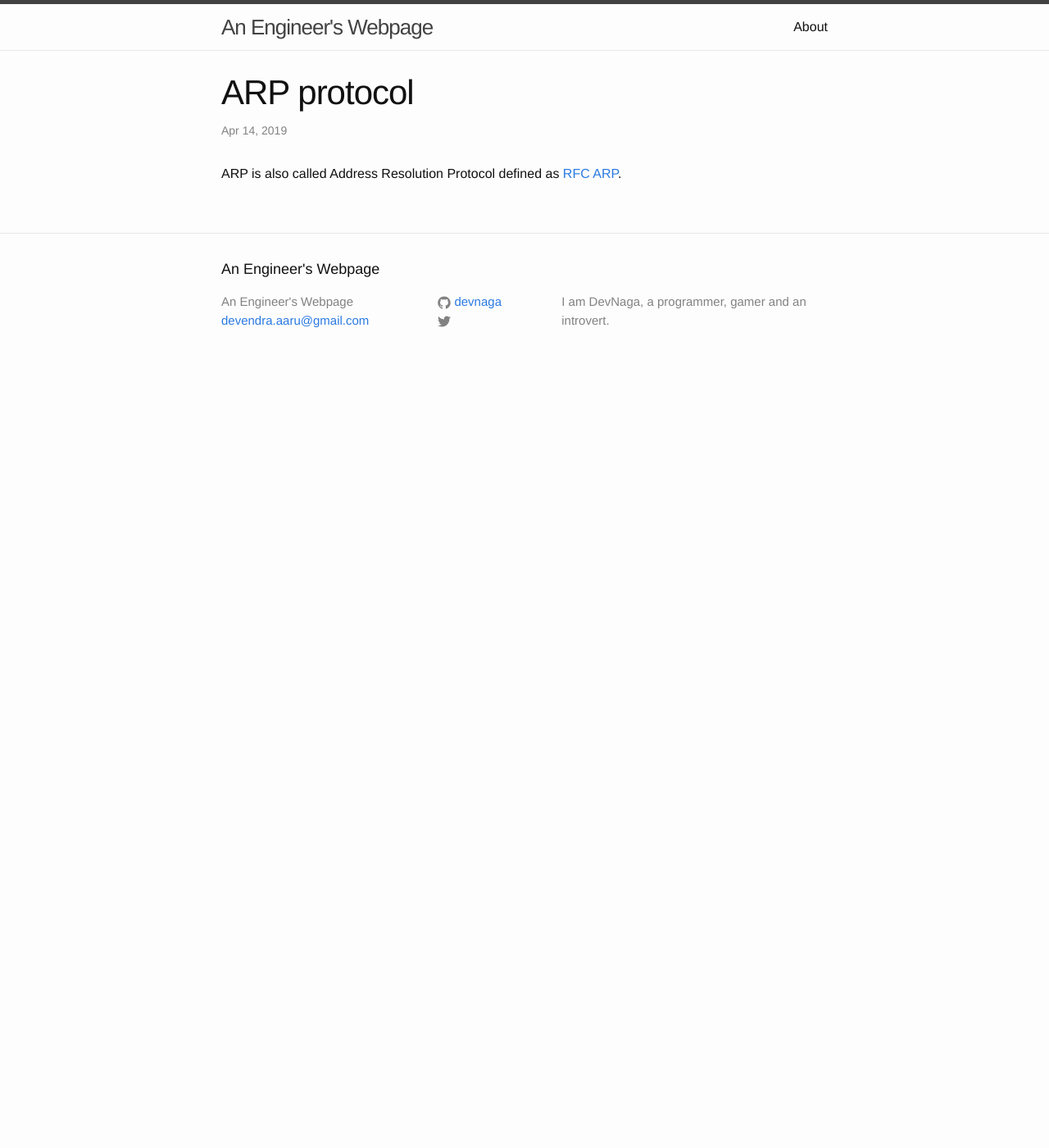
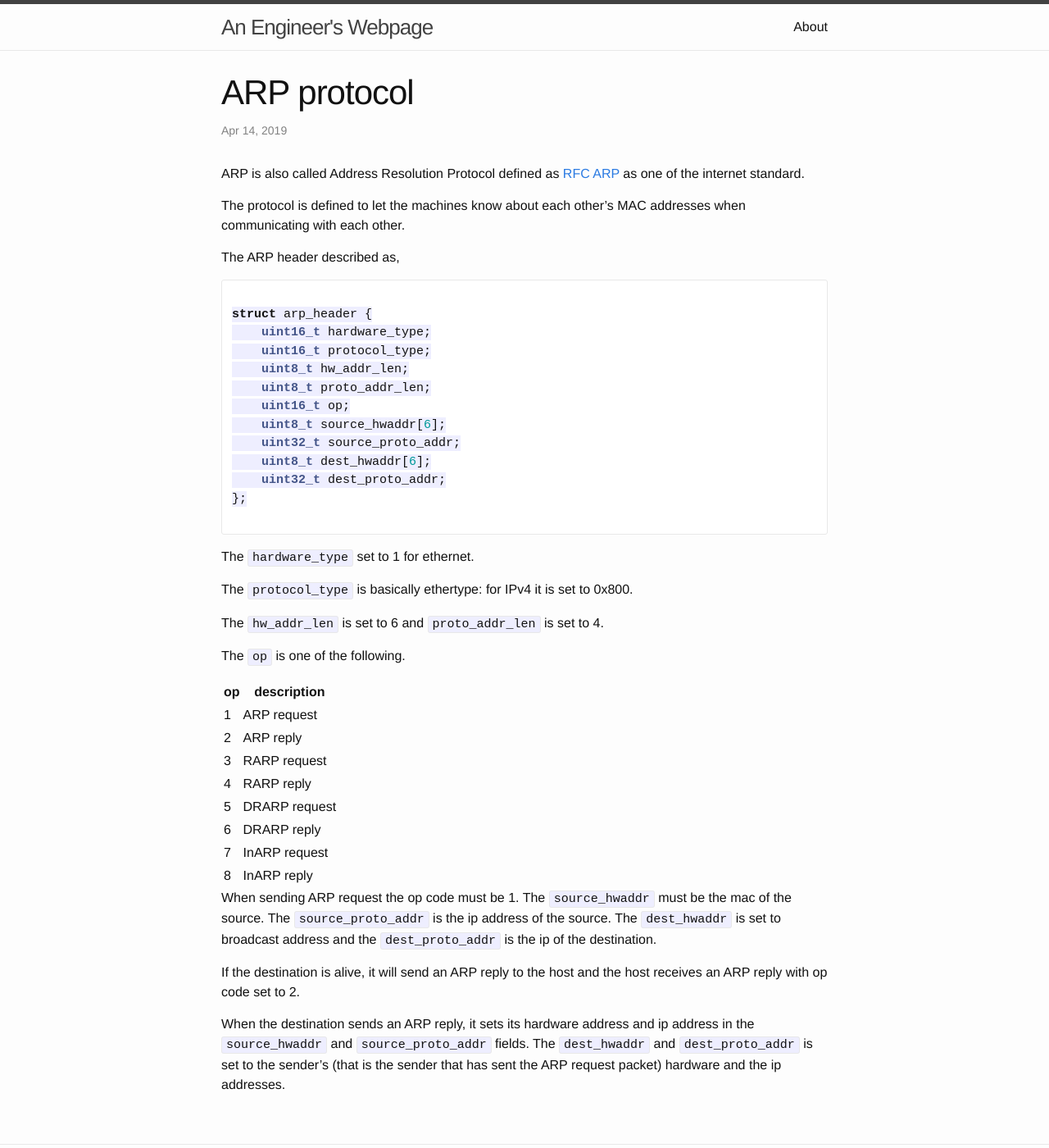
Before and after one commit to DevNaga/devnaga.github.io, a Jekyll site: the page built from _posts/2019-04-14-arp-protocol.markdown, in a window 1280 px wide and 1400 px high. Shown: the whole window at 82% size. Built offline with Jekyll 4.4.1, drawn with Linux system fonts in a browser that asks for light colours.

Commit message:
add more

````diff
--- a/_posts/2019-04-14-arp-protocol.markdown
+++ b/_posts/2019-04-14-arp-protocol.markdown
@@ -5,4 +5,51 @@
 categories: networking
 ---
 
-ARP is also called Address Resolution Protocol defined as [RFC ARP](https://tools.ietf.org/html/rfc826).
+ARP is also called Address Resolution Protocol defined as [RFC ARP](https://tools.ietf.org/html/rfc826) as one of the internet standard.
+
+The protocol is defined to let the machines know about each other's MAC addresses when communicating with each other.
+
+The ARP header described as,
+
+
+```c
+
+struct arp_header {
+    uint16_t hardware_type;
+    uint16_t protocol_type;
+    uint8_t hw_addr_len;
+    uint8_t proto_addr_len;
+    uint16_t op;
+    uint8_t source_hwaddr[6];
+    uint32_t source_proto_addr;
+    uint8_t dest_hwaddr[6];
+    uint32_t dest_proto_addr;
+};
+
+```
+
+The `hardware_type` set to 1 for ethernet.
+
+The `protocol_type` is basically ethertype: for IPv4 it is set to 0x800.
+
+The `hw_addr_len` is set to 6 and `proto_addr_len` is set to 4.
+
+The `op` is one of the following.
+
+| op | description |
+|----|-------------|
+| 1  | ARP request |
+| 2  | ARP reply   |
+| 3  | RARP request |
+| 4  | RARP reply  |
+| 5  | DRARP request |
+| 6  | DRARP reply |
+| 7  | InARP request |
+| 8  | InARP reply |
+
+
+When sending ARP request the op code must be 1. The `source_hwaddr` must be the mac of the source. The `source_proto_addr` is the ip address of the source. The `dest_hwaddr` is set to broadcast address and the `dest_proto_addr` is the ip of the destination.
+
+If the destination is alive, it will send an ARP reply to the host and the host receives an ARP reply with op code set to 2.
+
+When the destination sends an ARP reply, it sets its hardware address and ip address in the `source_hwaddr` and `source_proto_addr` fields. The `dest_hwaddr` and `dest_proto_addr` is set to the sender's (that is the sender that has sent the ARP request packet) hardware and the ip addresses.
````
Also changed, not shown: _posts/arp_protocol.jpg (added).
